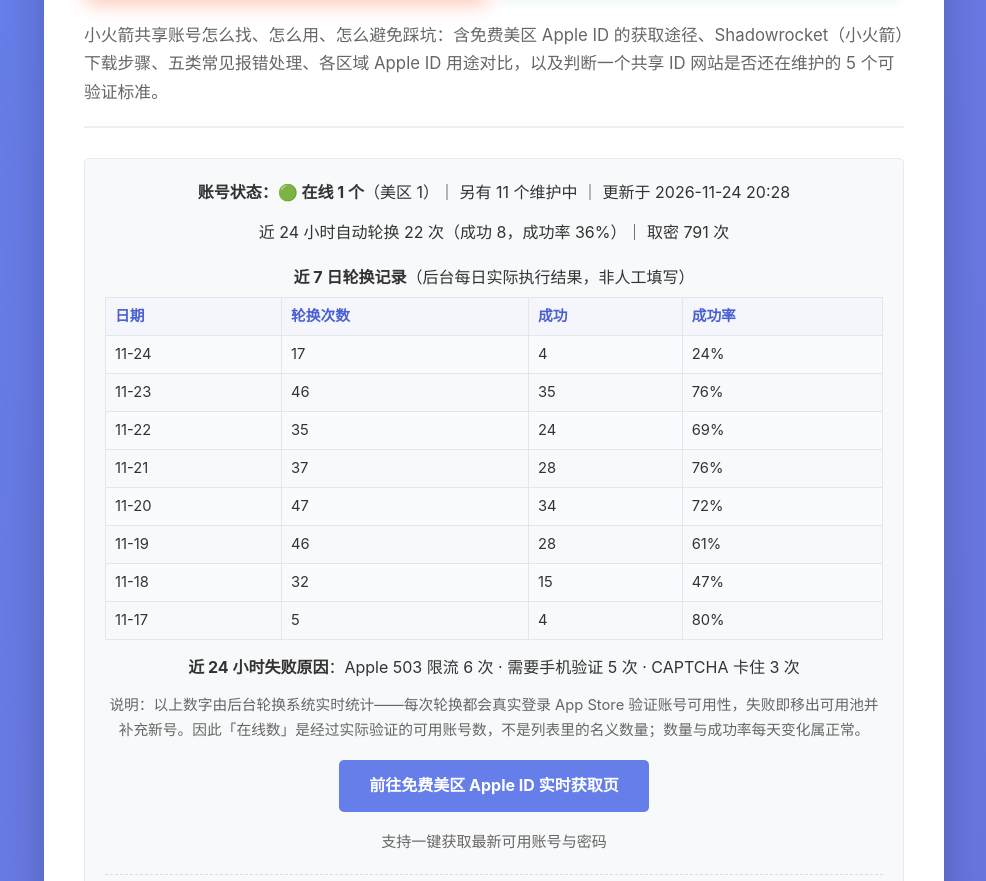
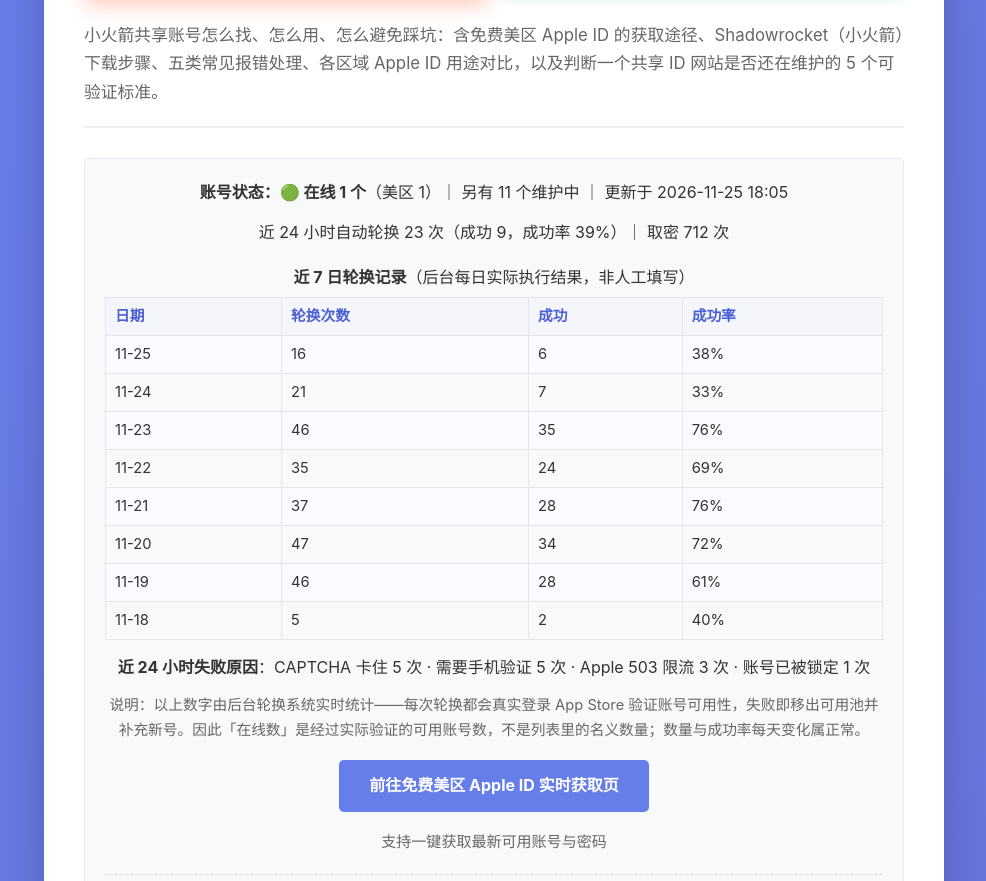
Before and after one commit to gulliblerea/-id-, a plain HTML site: page index.html in a window 1280 px wide. Shown: the part 220-1101 px from the top of the page, without its empty margins (146-1132 px from the left). Drawn offline with Linux system fonts and the light colour scheme.

Commit message:
data: 更新 /-id-/ 今日账号状态（2026-11-25，在线 1）

```diff
--- a/index.html
+++ b/index.html
@@ -175,21 +175,21 @@ box-shadow:0 4px 12px rgba(16,185,129,.12)}
 
         <div class="link-box cta-top">
             <!-- DAILY_STATUS_START -->
-            <p><strong>账号状态：🟢 在线 1 个</strong>（美区 1）｜ 另有 11 个维护中 ｜ 更新于 2026-11-24 20:28</p>
-            <p>近 24 小时自动轮换 22 次（成功 8，成功率 36%）｜ 取密 791 次</p>
+            <p><strong>账号状态：🟢 在线 1 个</strong>（美区 1）｜ 另有 11 个维护中 ｜ 更新于 2026-11-25 18:05</p>
+            <p>近 24 小时自动轮换 23 次（成功 9，成功率 39%）｜ 取密 712 次</p>
             <p style="margin:18px 0 6px;"><strong>近 7 日轮换记录</strong>（后台每日实际执行结果，非人工填写）</p>
             <table style="width:100%;border-collapse:collapse;margin:0 0 14px;font-size:.92em;">
             <tr><th style="border:1px solid #e3e6ea;padding:6px 9px;background:#f4f6fb;text-align:left;">日期</th><th style="border:1px solid #e3e6ea;padding:6px 9px;background:#f4f6fb;text-align:left;">轮换次数</th><th style="border:1px solid #e3e6ea;padding:6px 9px;background:#f4f6fb;text-align:left;">成功</th><th style="border:1px solid #e3e6ea;padding:6px 9px;background:#f4f6fb;text-align:left;">成功率</th></tr>
-            <tr><td style="border:1px solid #e3e6ea;padding:6px 9px;">11-24</td><td style="border:1px solid #e3e6ea;padding:6px 9px;">17</td><td style="border:1px solid #e3e6ea;padding:6px 9px;">4</td><td style="border:1px solid #e3e6ea;padding:6px 9px;">24%</td></tr>
+            <tr><td style="border:1px solid #e3e6ea;padding:6px 9px;">11-25</td><td style="border:1px solid #e3e6ea;padding:6px 9px;">16</td><td style="border:1px solid #e3e6ea;padding:6px 9px;">6</td><td style="border:1px solid #e3e6ea;padding:6px 9px;">38%</td></tr>
+            <tr><td style="border:1px solid #e3e6ea;padding:6px 9px;">11-24</td><td style="border:1px solid #e3e6ea;padding:6px 9px;">21</td><td style="border:1px solid #e3e6ea;padding:6px 9px;">7</td><td style="border:1px solid #e3e6ea;padding:6px 9px;">33%</td></tr>
             <tr><td style="border:1px solid #e3e6ea;padding:6px 9px;">11-23</td><td style="border:1px solid #e3e6ea;padding:6px 9px;">46</td><td style="border:1px solid #e3e6ea;padding:6px 9px;">35</td><td style="border:1px solid #e3e6ea;padding:6px 9px;">76%</td></tr>
             <tr><td style="border:1px solid #e3e6ea;padding:6px 9px;">11-22</td><td style="border:1px solid #e3e6ea;padding:6px 9px;">35</td><td style="border:1px solid #e3e6ea;padding:6px 9px;">24</td><td style="border:1px solid #e3e6ea;padding:6px 9px;">69%</td></tr>
             <tr><td style="border:1px solid #e3e6ea;padding:6px 9px;">11-21</td><td style="border:1px solid #e3e6ea;padding:6px 9px;">37</td><td style="border:1px solid #e3e6ea;padding:6px 9px;">28</td><td style="border:1px solid #e3e6ea;padding:6px 9px;">76%</td></tr>
             <tr><td style="border:1px solid #e3e6ea;padding:6px 9px;">11-20</td><td style="border:1px solid #e3e6ea;padding:6px 9px;">47</td><td style="border:1px solid #e3e6ea;padding:6px 9px;">34</td><td style="border:1px solid #e3e6ea;padding:6px 9px;">72%</td></tr>
             <tr><td style="border:1px solid #e3e6ea;padding:6px 9px;">11-19</td><td style="border:1px solid #e3e6ea;padding:6px 9px;">46</td><td style="border:1px solid #e3e6ea;padding:6px 9px;">28</td><td style="border:1px solid #e3e6ea;padding:6px 9px;">61%</td></tr>
-            <tr><td style="border:1px solid #e3e6ea;padding:6px 9px;">11-18</td><td style="border:1px solid #e3e6ea;padding:6px 9px;">32</td><td style="border:1px solid #e3e6ea;padding:6px 9px;">15</td><td style="border:1px solid #e3e6ea;padding:6px 9px;">47%</td></tr>
-            <tr><td style="border:1px solid #e3e6ea;padding:6px 9px;">11-17</td><td style="border:1px solid #e3e6ea;padding:6px 9px;">5</td><td style="border:1px solid #e3e6ea;padding:6px 9px;">4</td><td style="border:1px solid #e3e6ea;padding:6px 9px;">80%</td></tr>
+            <tr><td style="border:1px solid #e3e6ea;padding:6px 9px;">11-18</td><td style="border:1px solid #e3e6ea;padding:6px 9px;">5</td><td style="border:1px solid #e3e6ea;padding:6px 9px;">2</td><td style="border:1px solid #e3e6ea;padding:6px 9px;">40%</td></tr>
             </table>
-            <p><strong>近 24 小时失败原因</strong>：Apple 503 限流 6 次 · 需要手机验证 5 次 · CAPTCHA 卡住 3 次</p>
+            <p><strong>近 24 小时失败原因</strong>：CAPTCHA 卡住 5 次 · 需要手机验证 5 次 · Apple 503 限流 3 次 · 账号已被锁定 1 次</p>
             <p style="color:#666;font-size:.92em;">说明：以上数字由后台轮换系统实时统计——每次轮换都会真实登录 App Store 验证账号可用性，失败即移出可用池并补充新号。因此「在线数」是经过实际验证的可用账号数，不是列表里的名义数量；数量与成功率每天变化属正常。</p>
             <!-- DAILY_STATUS_END -->
             <p><a href="https://id.tangping.icu" target="_blank" rel="noopener">前往免费美区 Apple ID 实时获取页</a></p>
--- a/sitemap.xml
+++ b/sitemap.xml
@@ -2,7 +2,7 @@
 <urlset xmlns="http://www.sitemaps.org/schemas/sitemap/0.9">
   <url>
     <loc>https://gulliblerea.github.io/-id-/</loc>
-    <lastmod>2026-11-24</lastmod>
+    <lastmod>2026-11-25</lastmod>
     <changefreq>daily</changefreq>
     <priority>1.0</priority>
   </url>
```
